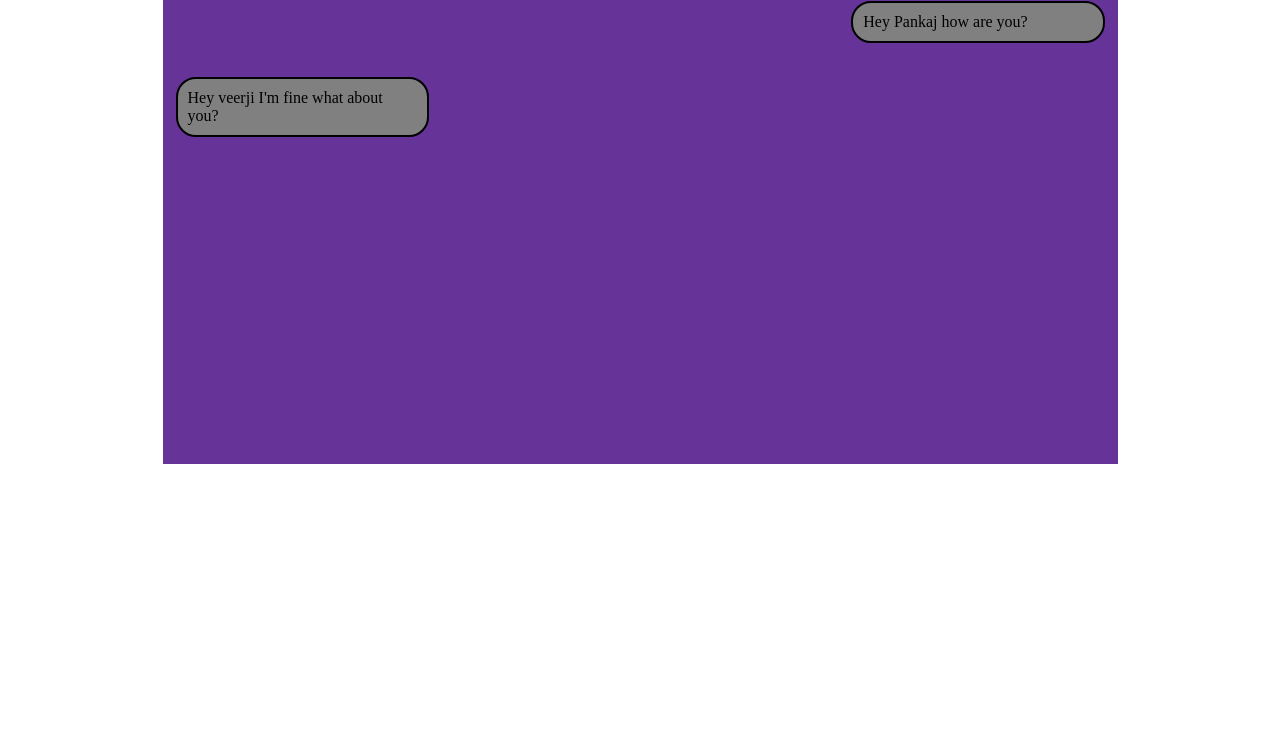
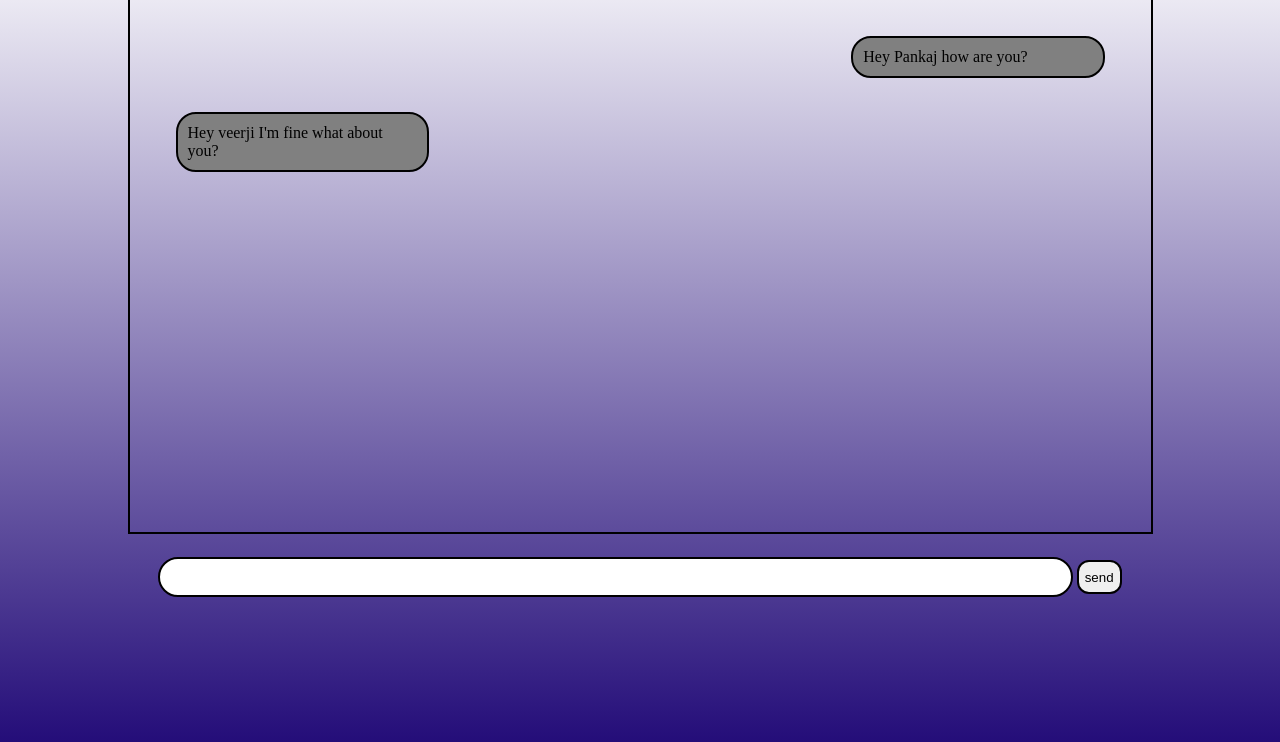
Before and after one commit to harnoor-puniyani/ChatApp, a plain HTML site: page index.html in a window 1280 px wide. Shown: the part 74-816 px from the top of the page. Drawn offline with Linux system fonts and the light colour scheme.

Commit message:
completed frontend , further going to create backend for the chat app

```diff
--- /dev/null
+++ b/NodeServer/index.js
@@ -0,0 +1 @@
+// Node server which will handle all socket io connections
--- a/css/style.css
+++ b/css/style.css
@@ -5,14 +5,16 @@ width: 50px;
 height: 50px;
 }
 
-/* body{ */
-    /* background-image: linear-gradient(rgba(12, 231, 96, 0.486), rgba(29, 214, 122, 0.055) ); */
-/* } */
+
 .container{
     max-width: 955px;
-    background-color: rebeccapurple;
+    /* background-color: rebeccapurple; */
+    border: 2px solid black;
+    padding: 33px;
+    overflow-y: auto;
     margin: auto;
     height: 60vh;
+    margin-bottom: 23px;
 
 }
 .message{
@@ -34,4 +36,27 @@ height: 50px;
     clear: both;
 }
 
+#send-container{
+    display: block;
+    margin: auto;
+    text-align: center;
+    max-width: 985px;
+
 }
+#messageInp{
+    width: 92%;
+    border: 2px solid black;
+    border-radius: 20px;
+    height: 34px;
+}
+.btn{
+    cursor: pointer;
+    border: 2px solid black;
+    border-radius: 12px;
+    height: 34px;
+}
+
+body{
+    height: 100vh;
+    background-image: linear-gradient(rgb(255,255,255),rgb(36, 13, 121));
+}
--- a/index.html
+++ b/index.html
@@ -15,5 +15,11 @@
         <div class="message right">Hey Pankaj how are you?</div>
     <div class="message left"  >Hey veerji I'm fine what about you?</div>
     </div>
+    <div class="send">
+        <form action="#" id="send-container">
+         <input type="text" name="messageInp" id="messageInp">
+         <button class="btn" type="submit">send</button>
+        </form>
+    </div>
 </body>
 </html>
```
Also changed, not shown: NodeServer/package.json (added, +14 -0 lines), 1 other file.
